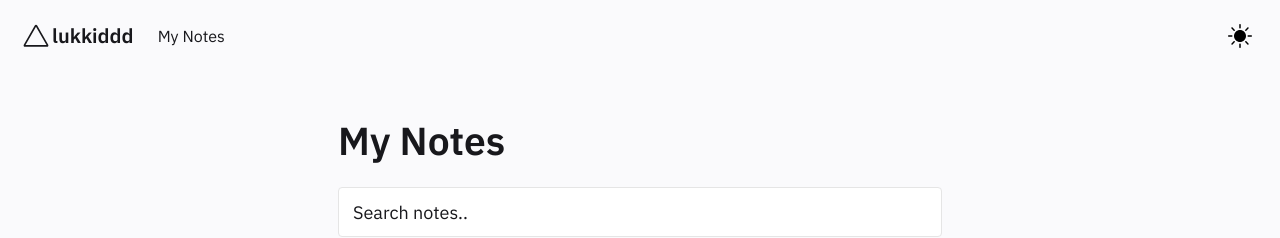
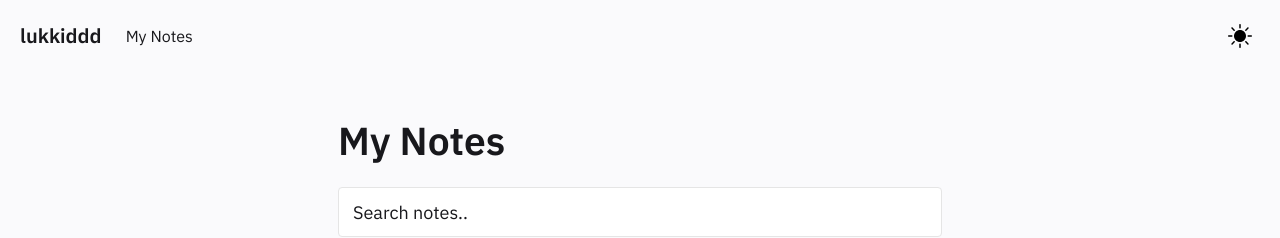
Before and after one commit to lukkiddd/lukkiddd.github.io, a Jekyll site: the page built from pages/index.md, in a window 1280 px wide. Shown: the top 238 px of the page. Built offline with Jekyll 4.4.1, drawn with Linux system fonts in a browser that asks for light colours.

Commit message:
Move image to main assets folder, remove logo

```diff
--- a/_includes/Header.html
+++ b/_includes/Header.html
@@ -32,9 +32,6 @@
 <nav class="navbar is-transparent" role="navigation" aria-label="main navigation">
     <div class="navbar-brand">
       <a class="navbar-item" href="../index.html">
-        <svg width="32" height="32" viewBox="0 0 80 80" fill="none" xmlns="http://www.w3.org/2000/svg">
-          <path fill-rule="evenodd" clip-rule="evenodd" d="M36.9477 13.7742C38.3043 11.4086 41.6957 11.4086 43.0523 13.7742L70.5226 61.6774C71.8791 64.043 70.1834 67 67.4703 67H12.5297C9.81658 67 8.12089 64.043 9.47744 61.6774L36.9477 13.7742ZM40 16.9677L13.7506 62.7419H66.2494L40 16.9677Z" fill="var(--text-main)"/>
-        </svg>
         <h4>lukkiddd</h4>
       </a>
       <div class="navbar-item navbar-dark-mode__mobile is-hidden-tablet" onclick="modeSwitcher()">
```
Also changed, not shown: assets/img/01-ecs.png (renamed from _notes/assets/img/01-ecs.png), assets/img/1-how-to.png (deleted), assets/img/2-how-to.png (deleted), assets/img/3-how-to.png (deleted), assets/img/4-how-to.png (deleted), assets/img/5-how-to.png (deleted), assets/img/6-how-to.png (deleted), assets/img/7-how-to.png (deleted), assets/img/favicon.png (deleted), assets/img/screenshot-mixed.png (deleted), 1 other file.
